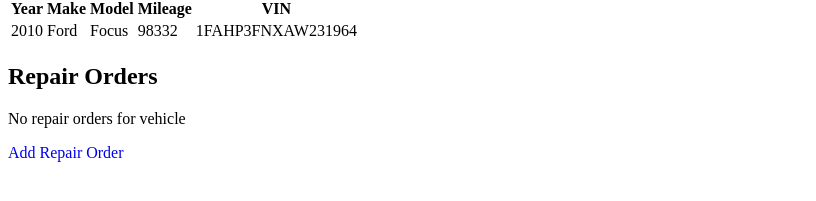
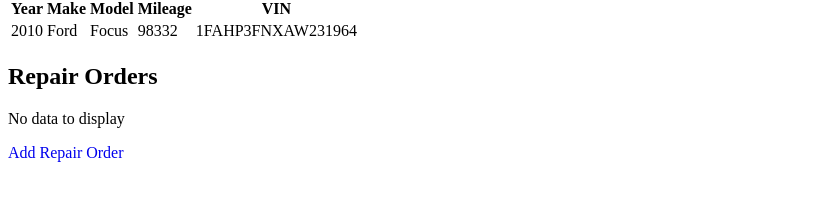
Before and after one commit to gvsa123/bhs_app, a Django app: page /view_customers/view_customer_profile/1/view_vehicle_info/1FAHP3FNXAW231964/ in a window 1280 px wide. Shown: the part 168-369 px from the top of the page, without its empty margins (0-816 px from the left). Run offline with Django 4.2, Linux system fonts and the light colour scheme; a user stored in the database is signed in; data comes from the database, SQL or seed files in the repository; tables that the repository leaves empty hold one stand-in row (values such as "Sample post"); parts of the project's set-up code (start-up, migrations or seed data) failed here and were passed over.

Commit message:
Create generic "no data to display" text.

```diff
--- a/bhs/bhs_app/templates/bhs_app/view_customer_profile.html
+++ b/bhs/bhs_app/templates/bhs_app/view_customer_profile.html
@@ -40,7 +40,7 @@
         {% endfor %}
     </table><br>
 {% else %}
-    <p>No registered vehicles</p>
+    <p>No data to display</p>
 {% endif %}
 
 
--- a/bhs/bhs_app/templates/bhs_app/view_repair_order_info.html
+++ b/bhs/bhs_app/templates/bhs_app/view_repair_order_info.html
@@ -37,7 +37,7 @@
         {% endfor %}
     </table>
 {% else %}
-    <p>No repair orders for vehicle</p>
+    <p>No data to display</p>
 {% endif %}
 <a href="{{ 'create_new_comment' }}/">Add Comment</a>
 {% endblock %}
--- a/bhs/bhs_app/templates/bhs_app/view_vehicle_info.html
+++ b/bhs/bhs_app/templates/bhs_app/view_vehicle_info.html
@@ -36,7 +36,7 @@
         {% endfor %}
     </table>
 {% else %}
-    <p>No repair orders for vehicle</p>
+    <p>No data to display</p>
 {% endif %}
 <a href="{{ 'create_new_repair_order' }}/">Add Repair Order</a>
 
```
